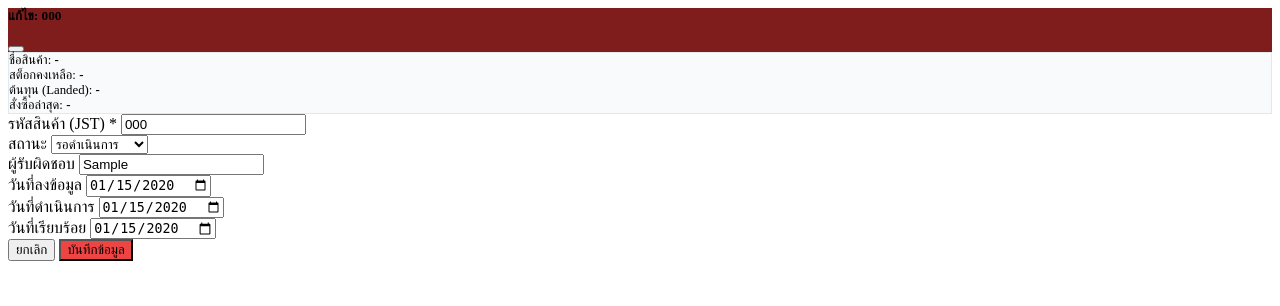
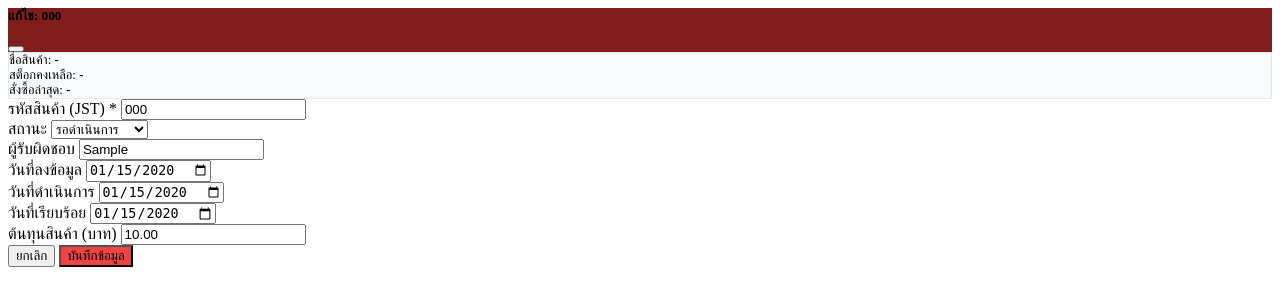
Before and after one commit to Git-Thanapol/mos_content_management, a Django app: page /clearance/1/edit/ in a window 1280 px wide. Shown: the top 306 px of the page. Run offline with Django 5.2, Linux system fonts and the light colour scheme; a user stored in the database is signed in; tables that the repository leaves empty hold one stand-in row (values such as "Sample post").

Commit message:
Clearance: manual unit_cost, add date_added column, comma-format stock
- Add unit_cost DecimalField to ClearanceProduct (manual entry, migration 0003)
- Remove jst_cost from table — cost is now entered by user, never pulled from JST
- Remove landed-cost display from jst_fields info box
- Add วันที่ลงข้อมูล column between ต้นทุนสินค้า and วันที่สั่งซื้อล่าสุด (14 cols total)
- Format สต็อกคงเหลือ with intcomma (e.g. 1,234)

Co-Authored-By: Claude Sonnet 4.6 <noreply@anthropic.com>

```diff
--- a/apps/clearance/forms.py
+++ b/apps/clearance/forms.py
@@ -13,6 +13,7 @@ class ClearanceProductForm(forms.ModelForm):
             "date_added",
             "process_date",
             "done_date",
+            "unit_cost",
         ]
         widgets = {
             "product_code": forms.TextInput(
@@ -39,4 +40,7 @@ class ClearanceProductForm(forms.ModelForm):
             "done_date": forms.DateInput(
                 attrs={"class": "form-control", "type": "date"}, format="%Y-%m-%d"
             ),
+            "unit_cost": forms.NumberInput(
+                attrs={"class": "form-control", "placeholder": "0.00", "step": "0.01", "min": "0"}
+            ),
         }
--- a/apps/clearance/models.py
+++ b/apps/clearance/models.py
@@ -23,6 +23,9 @@ class ClearanceProduct(models.Model):
     )
 
     date_added = models.DateField(default=date.today, verbose_name="วันที่ลงข้อมูล")
+    unit_cost = models.DecimalField(
+        max_digits=12, decimal_places=2, null=True, blank=True, verbose_name="ต้นทุนสินค้า"
+    )
     status = models.CharField(
         max_length=20, choices=STATUS_CHOICES, default=STATUS_WAIT, verbose_name="สถานะ"
     )
--- a/apps/clearance/views.py
+++ b/apps/clearance/views.py
@@ -64,7 +64,6 @@ def clearance_table_partial(request):
             "product": p,
             "jst_name": d.get("name", p.product_name or "-"),
             "jst_stock": d.get("stock", "-"),
-            "jst_cost": d.get("cost", "-"),
             "jst_last_order_date": d.get("last_order_date"),
             "jst_image": d.get("image", ""),
         })
--- a/templates/clearance/clearance_list.html
+++ b/templates/clearance/clearance_list.html
@@ -66,6 +66,7 @@
                     <th class="py-3 px-3 text-center" style="white-space:nowrap">โปรโมชั่น เก่า/ใหม่</th>
                     <th class="py-3 px-3 text-center" style="white-space:nowrap">สต็อกคงเหลือ</th>
                     <th class="py-3 px-3 text-end" style="white-space:nowrap">ต้นทุนสินค้า</th>
+                    <th class="py-3 px-3 text-center" style="white-space:nowrap">วันที่ลงข้อมูล</th>
                     <th class="py-3 px-3 text-center" style="white-space:nowrap">วันที่สั่งซื้อล่าสุด</th>
                     <th class="py-3 px-3 text-center" style="white-space:nowrap">วันที่ดำเนินการ</th>
                     <th class="py-3 px-3 text-center" style="white-space:nowrap">วันที่เรียบร้อย</th>
@@ -78,7 +79,7 @@
                    hx-get="{% url 'clearance:clearance_table_partial' %}?status={{ current_status }}&q={{ current_q }}"
                    hx-trigger="load, refresh"
                    hx-swap="innerHTML">
-                <tr><td colspan="13" class="text-center py-4 text-muted">กำลังโหลด...</td></tr>
+                <tr><td colspan="14" class="text-center py-4 text-muted">กำลังโหลด...</td></tr>
             </tbody>
         </table>
     </div>
--- a/templates/clearance/partials/clearance_form_modal.html
+++ b/templates/clearance/partials/clearance_form_modal.html
@@ -72,6 +72,11 @@
                             <label class="form-label fw-semibold small">วันที่เรียบร้อย</label>
                             {{ form.done_date }}
                         </div>
+                        <!-- Row 4: ต้นทุนสินค้า -->
+                        <div class="col-sm-6">
+                            <label class="form-label fw-semibold small">ต้นทุนสินค้า (บาท)</label>
+                            {{ form.unit_cost }}
+                        </div>
                     </div>
 
                     {% if form.errors %}
--- a/templates/clearance/partials/jst_fields.html
+++ b/templates/clearance/partials/jst_fields.html
@@ -5,15 +5,11 @@
             <span class="text-muted">ชื่อสินค้า:</span>
             <strong class="ms-1">{{ info.name }}</strong>
         </div>
-        <div class="col-6 col-sm-4">
+        <div class="col-6">
             <span class="text-muted">สต็อกคงเหลือ:</span>
             <strong class="ms-1 {% if info.stock != '-' %}text-dark{% else %}text-muted{% endif %}">{{ info.stock }}</strong>
         </div>
-        <div class="col-6 col-sm-4">
-            <span class="text-muted">ต้นทุน (Landed):</span>
-            <strong class="ms-1">{% if info.cost != '-' %}{{ info.cost|floatformat:2 }} ฿{% else %}-{% endif %}</strong>
-        </div>
-        <div class="col-6 col-sm-4">
+        <div class="col-6">
             <span class="text-muted">สั่งซื้อล่าสุด:</span>
             <strong class="ms-1">{% if info.last_order_date %}{{ info.last_order_date|date:"d/m/Y" }}{% else %}-{% endif %}</strong>
         </div>
```
Also changed, not shown: templates/clearance/partials/clearance_rows.html (+10 -4 lines), apps/clearance/migrations/0003_clearanceproduct_unit_cost.py (added).
